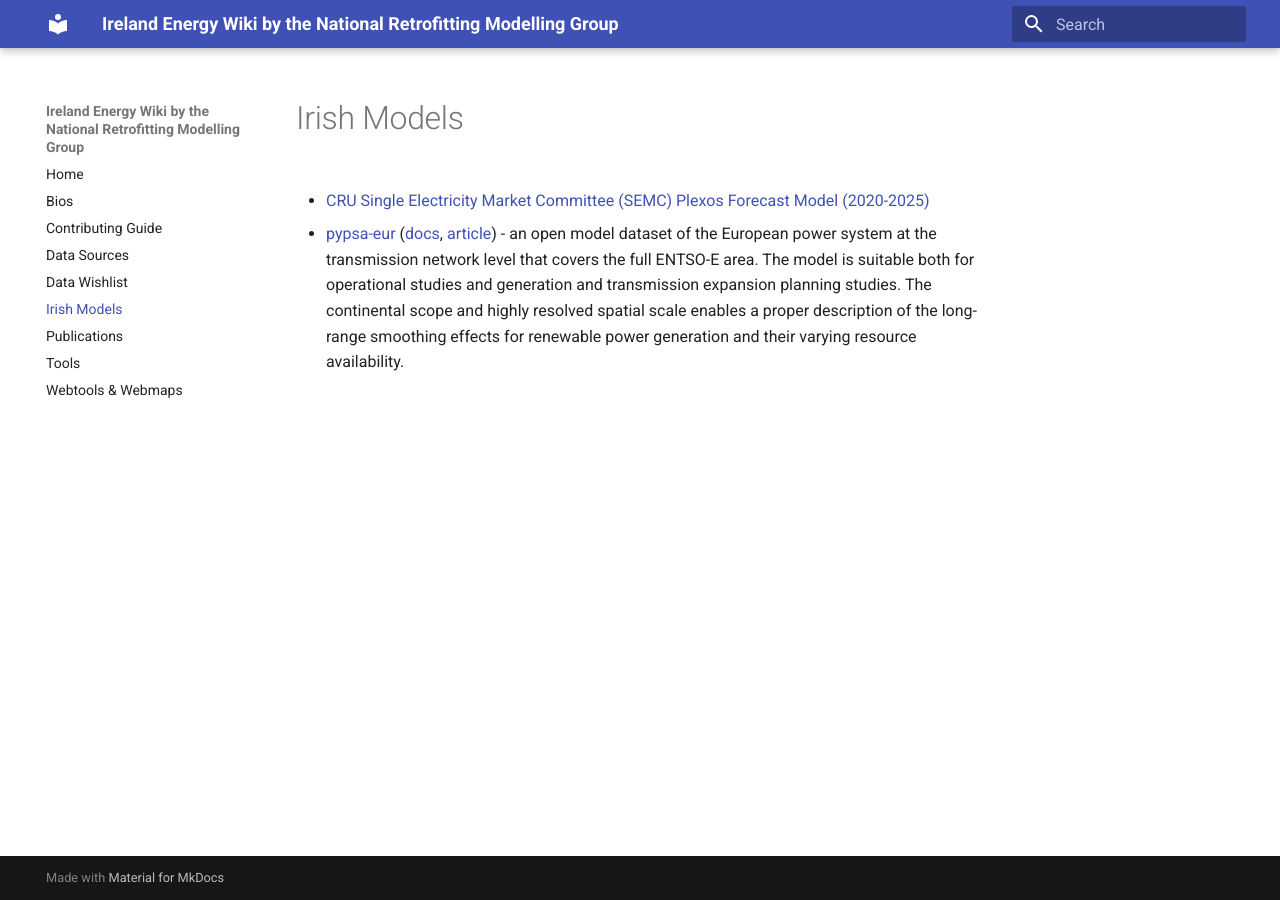
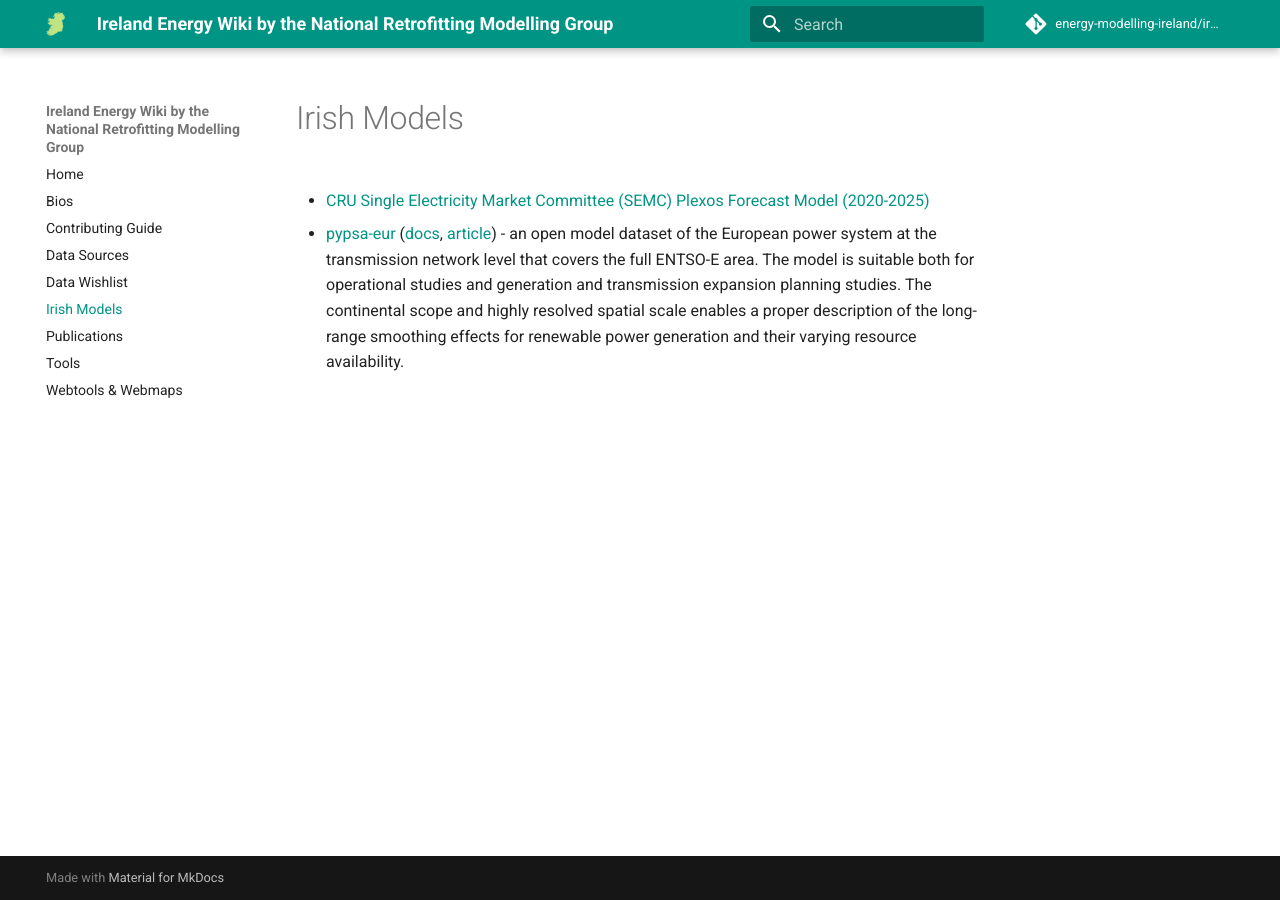
Before and after one commit to energy-modelling-ireland/wiki, an MkDocs documentation site: the page built from docs/Irish-Models.md, in a window 1280 px wide. Built offline with MkDocs 1.6.1 and Material for MkDocs 9.7.7, drawn with Linux system fonts in a browser that asks for light colours; comment, search, counter and statistics services are not loaded.

Commit message:
Add Ireland png as logo (#88)
From https://www.clker.com/clipart-ireland-5.html

```diff
--- a/mkdocs.yml
+++ b/mkdocs.yml
@@ -1,2 +1,11 @@
 site_name: Ireland Energy Wiki by the National Retrofitting Modelling Group
-theme: material
+site_description: 'Actively maintained listings of Irish energy-related resources'
+repo_name: 'energy-modelling-ireland/ireland-energy-wiki'
+repo_url: 'https://github.com/energy-modelling-ireland/ireland-energy-wiki'
+theme:
+  name: material
+  logo: 'logo.png'
+  favicon: 'favicon.png'
+  palette:
+    primary: 'teal'
+    accent: 'light'
```
Also changed, not shown: docs/favicon.png (added), docs/logo.png (added).
